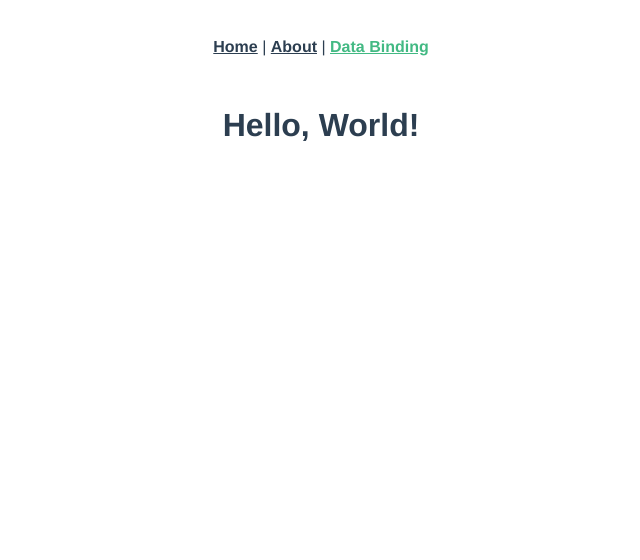
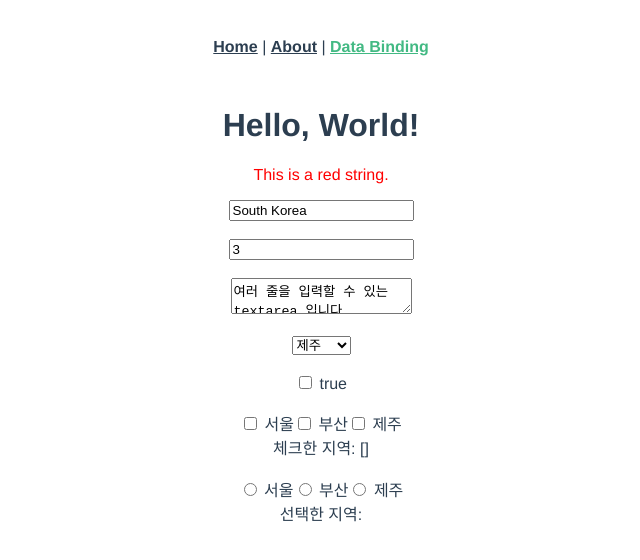
Before and after one commit to hdy86/study_vue, a Vue app in the folder vue-project/: page /databinding in a window 1280 px wide. Shown: the top 560 px of the page, without its empty margins (319-959 px from the left). Built offline with nearby package versions, Linux system fonts and the light colour scheme.

Commit message:
220517_공부

```diff
--- a/vue-project/src/views/DataBinding.vue
+++ b/vue-project/src/views/DataBinding.vue
@@ -1,11 +1,55 @@
 <template>
-    <h1>Hello, {{title}}!</h1>
+    <div>
+        <h1>Hello, {{title}}!</h1> <!-- 텍스트 : {{ ... }} -->
+        <div v-html="htmlString"></div> <!-- html 태그 : v-html=" ... " -->
+
+        <input type="text" v-model="valueModel" /><br><br> <!-- input text 의 value 값 : v-model=" ... " -->
+        <input type="number" v-model.number="numberModel" /><br><br> <!-- input number 의 value 값 : v-model.number=" ... " -->
+
+        <textarea v-model="message"></textarea><br><br> <!-- textarea 의 value 값 : v-model=" ... " -->
+
+        <select v-model="city"> <!-- select 의 value 값 : v-model=" ... " -->
+            <option value="02">서울</option>
+            <option value="031">경기도</option>
+            <option value="21">부산</option>
+            <option value="064">제주</option>
+        </select><br><br>
+
+        <label><input type="checkbox" v-model="checked" v-bind:value="checked" true-value="yes" false-value="no"> {{checked}}</label><br><br>
+        <!-- input checkbox 의 check : v-model=" ... " / value 값 : v-bind:value=" ... " /
+        true-value="yes" false-value="no" 로 기본값 설정 -->
+
+        <label><input type="checkbox" value="서울" v-model="checked2"> 서울</label>
+        <label><input type="checkbox" value="부산" v-model="checked2"> 부산</label>
+        <label><input type="checkbox" value="제주" v-model="checked2"> 제주</label><br>
+        <span>체크한 지역: {{checked2}}</span><br><br>
+        <!-- input checkbox 에 v-model="..." 하고, 스크립트에 ...: [] 와 같이 배열로 해두면 checked 된 value 값이 배열에 저장됨 -->
+
+        <label><input type="radio" v-bind:value="radioValue1" v-model="picked"> 서울</label>
+        <label><input type="radio" v-bind:value="radioValue2" v-model="picked"> 부산</label>
+        <label><input type="radio" v-bind:value="radioValue3" v-model="picked"> 제주</label><br>
+        <span>선택한 지역: {{picked}}</span>
+    </div>
 </template>
 <script>
 export default {
     data() {
         return {
-            title: 'World'
+            title: 'World',
+            htmlString: '<p style="color:red;">This is a red string.<p>',
+
+            valueModel: 'South Korea',
+            numberModel: 3,
+            message: "여러 줄을 입력할 수 있는 textarea 입니다.",
+            city: "064",
+
+            checked: true,
+            checked2: [],
+
+            picked: '',
+            radioValue1: '서울',
+            radioValue2: '부산',
+            radioValue3: '제주'
         };
     }
 }
```
